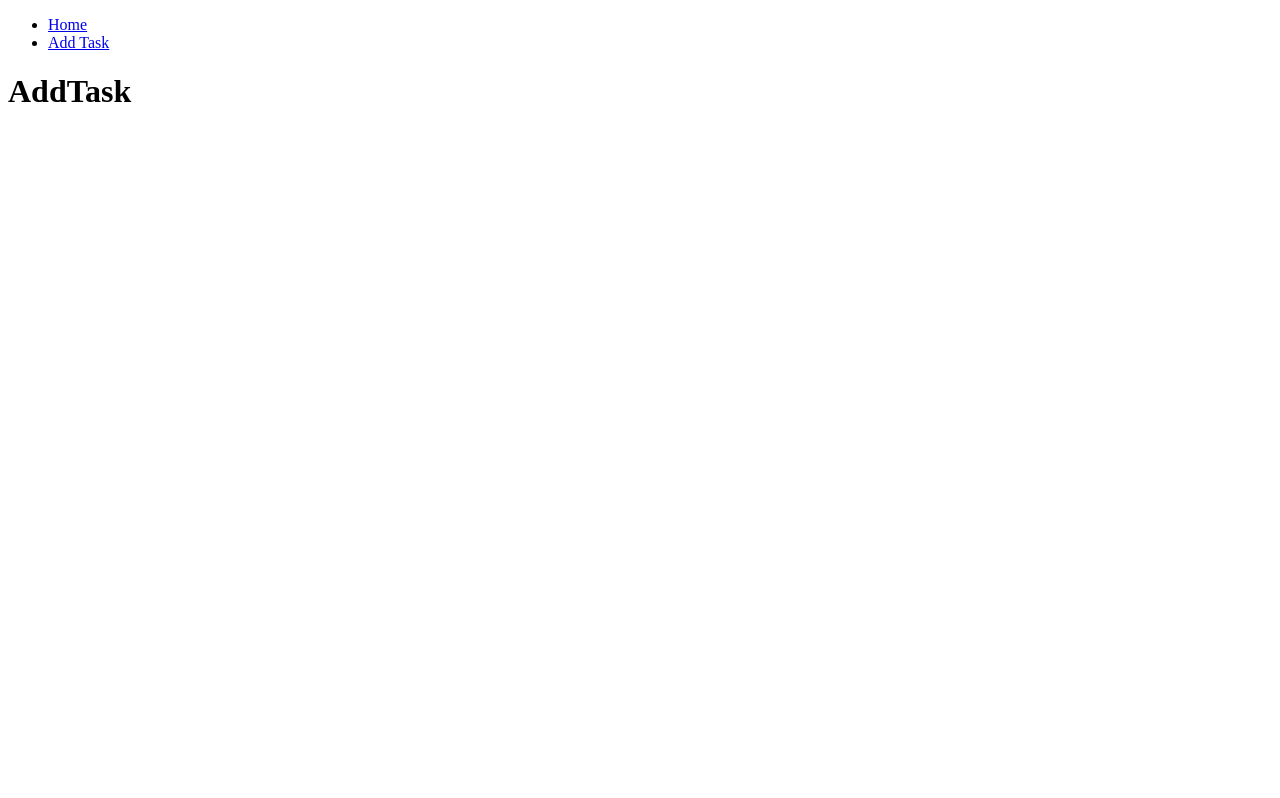
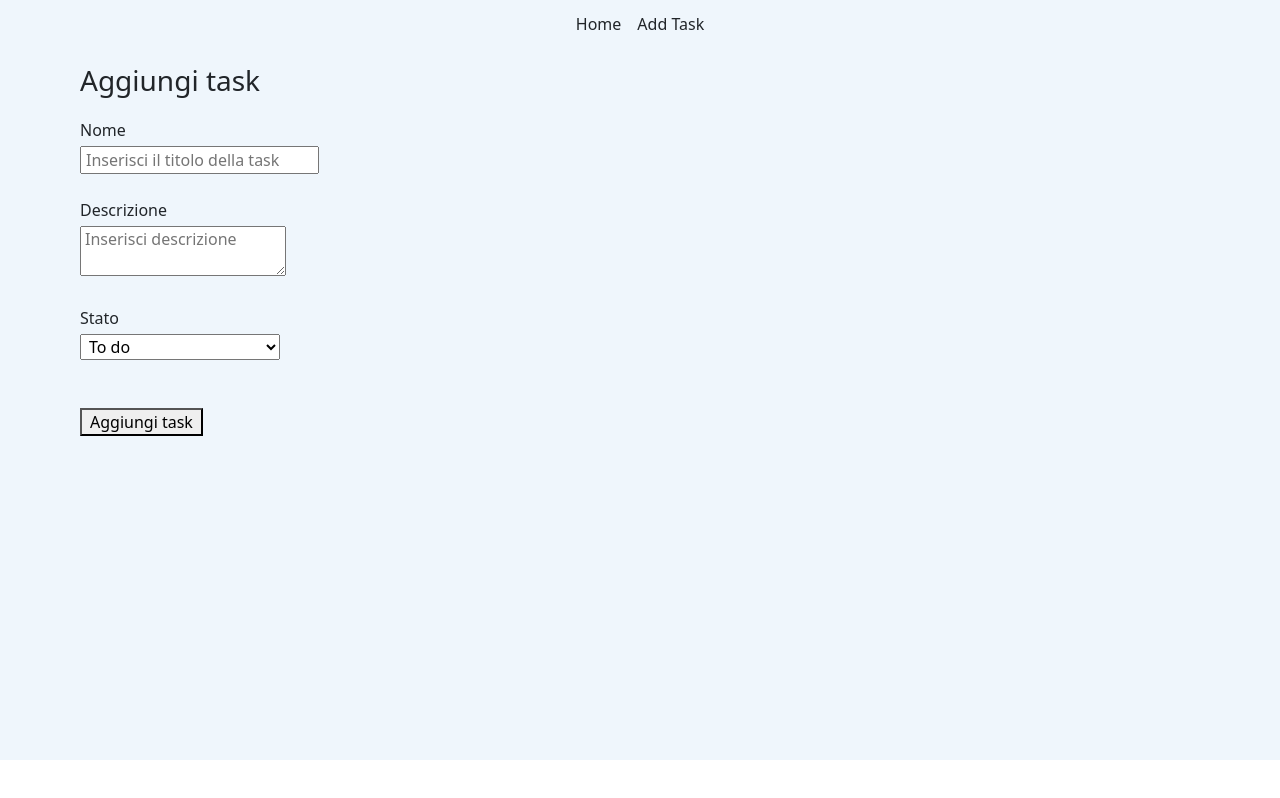
Before and after one commit to VincenzoLivigni/ex-react-task-manager, a React (Vite) app: page /addTask in a window 1280 px wide. Built offline with nearby package versions, Linux system fonts and the light colour scheme; no server answers.

Commit message:
Milestone 5

```diff
--- a/components/Header.jsx
+++ b/components/Header.jsx
@@ -4,7 +4,7 @@ export default function Header() {
 
     return (
         <nav className="navbar-nav">
-            <ul>
+            <ul className="list-unstyled d-flex justify-content-center gap-3 py-1">
                 <li className="nav-item">
                     <NavLink className="nav-link" to={"/"}>
                         Home
--- a/pages/AddTask.jsx
+++ b/pages/AddTask.jsx
@@ -1,8 +1,84 @@
+import { useState, useRef } from "react"
+
 export default function AddTask() {
+
+    const symbols = "!@#$%^&*()-_=+[]{}|;:'\\,.<>?/`~";
+
+    const [title, setTitle] = useState("")
+    const [errorMess, setErrorMess] = useState("")
+
+    const validaTitle = title.trim() === "" || [...title.trim()].some((t) => symbols.includes(t))
+
+    const descriptionRef = useRef()
+    const statusRef = useRef()
+
+    function handleSubmit(e) {
+        e.preventDefault()
+
+        const descriptionValue = descriptionRef.current.value
+        const statusValue = statusRef.current.value
+
+        if (validaTitle) {
+            setErrorMess("Il titolo non puo contenere caratteri speciali o essere vuoto")
+            return
+        }
+
+        setErrorMess("")
+
+        // oggetto task nuova
+        const newTask = {
+            title: title,
+            description: descriptionValue,
+            status: statusValue
+        };
+
+        console.log("Task creata con successo:", newTask)
+    }
 
     return (
         <>
-            <h1>AddTask</h1>
+            <main>
+                <h3>Aggiungi task</h3>
+                <form onSubmit={handleSubmit}>
+
+                    {/* Nome */}
+                    <section className="section_add_task">
+                        <label>Nome</label>
+                        <input
+                            type="text"
+                            placeholder="Inserisci il titolo della task"
+                            value={title}
+                            onChange={(e) => setTitle(e.target.value)}
+                        />
+                        {errorMess && <p style={{ color: "red" }}>{errorMess}</p>}
+                    </section>
+
+                    {/* descrizione */}
+                    <section className="section_add_task">
+                        <label>Descrizione</label>
+                        <textarea
+                            placeholder="Inserisci descrizione"
+                            ref={descriptionRef}
+                            defaultValue="">
+
+                        </textarea>
+                    </section>
+
+                    {/* stato */}
+                    <section className="section_add_task">
+                        <label>Stato</label>
+                        <select ref={statusRef}
+                            defaultValue="To do">
+
+                            <option value="To do">To do</option>
+                            <option value="Doing">Doing</option>
+                            <option value="Done">Done</option>
+                        </select>
+                    </section>
+
+                    <button className="mt-4 px-2" type="submit">Aggiungi task</button>
+                </form>
+            </main>
         </>
     )
 }
--- a/pages/TaskList.jsx
+++ b/pages/TaskList.jsx
@@ -7,9 +7,9 @@ export default function TaskList() {
     const { tasks } = useContext(GlobalContext)
     return (
         <>
-            <h1>TaskList</h1>
-
-            <table>
+            <main>
+                <h3>TaskList</h3>
+                <table className="bg-white">
                     <thead>
                         <tr>
                             <th>Nome</th>
@@ -26,6 +26,7 @@ export default function TaskList() {
                         }
                     </tbody>
                 </table>
+            </main>
         </>
     )
 }
--- a/src/index.css
+++ b/src/index.css
@@ -1,9 +1,51 @@
-th {
+@import url(bootstrap);
+
+* {
+    box-sizing: border-box;
+    padding: 0
+}
+
+/* navbar */
+.navbar-nav {
+    background-color: rgb(239, 246, 252);
+
+    li:hover {
+        font-weight: 600;
+    }
+}
+
+/* main */
+main {
+    background-color: rgb(239, 246, 252);
+    height: calc(87vh);
+    padding: 0 5rem;
+
+    h3 {
+        margin-bottom: 1.25rem;
+    }
+}
+
+
+/* taskList */
+th,
+td {
     border: 2px, solid, black;
     padding: 0.5rem;
 }
 
-td {
-    border: 1.5px, solid, black;
-    padding: 0.5rem;
+/* addTask */
+.section_add_task {
+    margin-bottom: 1.5rem;
+
+    label {
+        display: block;
+        margin-bottom: 0.25rem;
+    }
+
+    input,
+    select,
+    textarea {
+        min-width: 200px;
+        padding-left: 0.25rem;
+    }
 }
```
Lines whose indentation alone changed are shown as unchanged.
